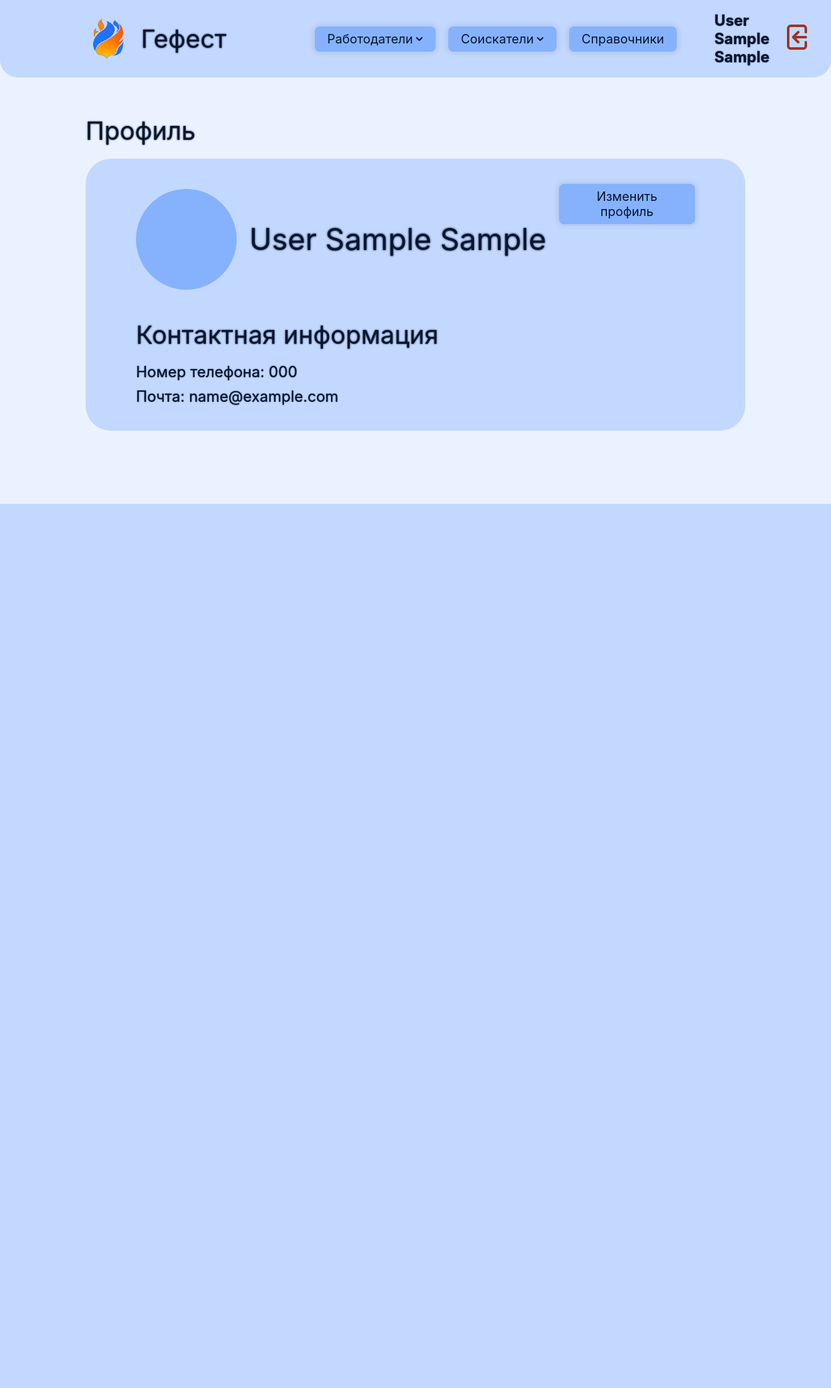
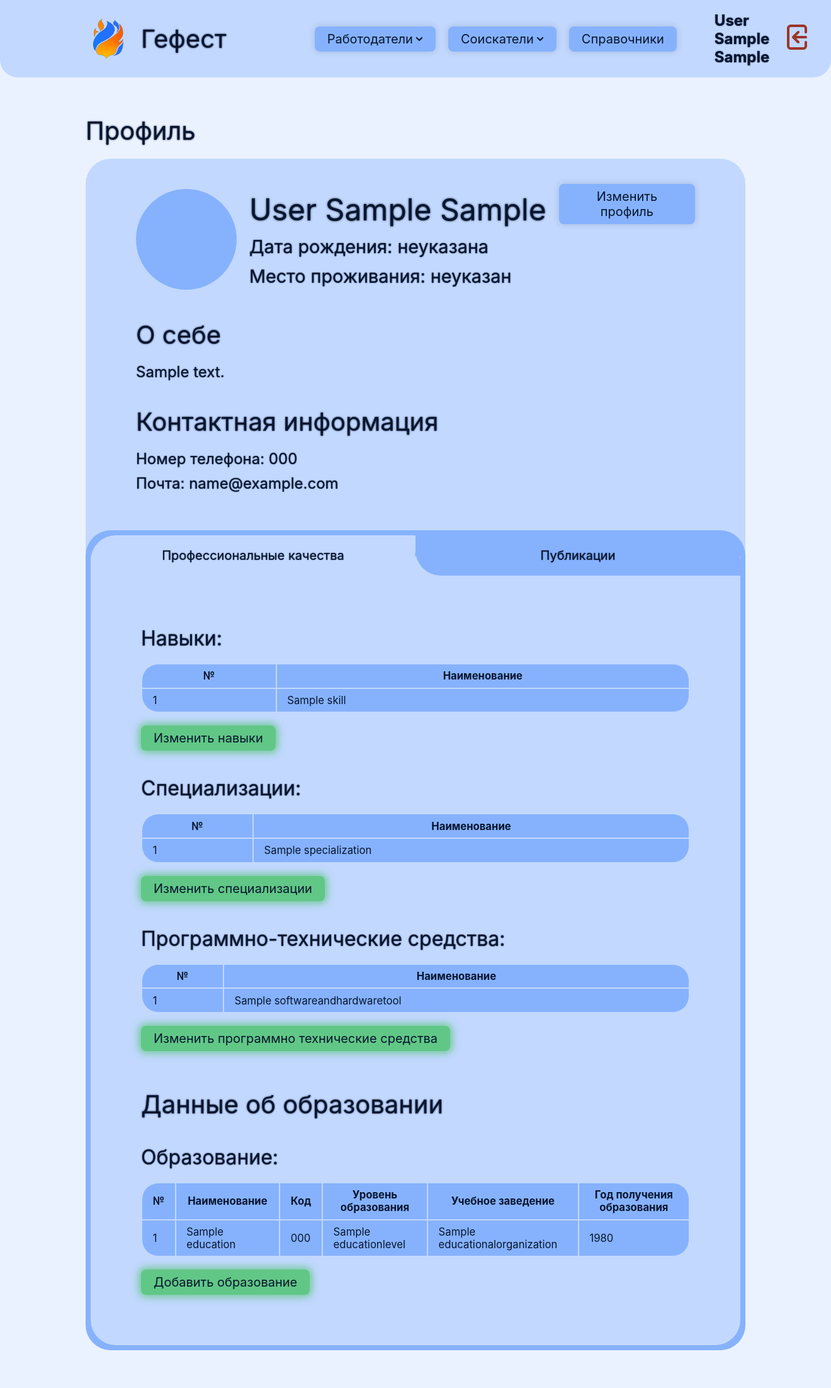
Before and after one commit to ZoomBySNik/Hephaestus, a Django app: page /profile/ in a window 1320 px wide. Shown: the whole page at 63% size. Before the commit the page ends 800 px from the top, so only its background shows below. Run offline with Django 4.2, Linux system fonts and the light colour scheme; a user stored in the database is signed in; tables that the repository leaves empty hold one stand-in row (values such as "Sample post"); some libraries are stand-ins or nearby versions.

Commit message:
Почти написан профиль для соискателя

```diff
--- /dev/null
+++ b/domain/templates/general_templates/profile/components/job_seeker_profile.html
@@ -0,0 +1,145 @@
+{% load static %}
+{% block content %}
+    <div class="flex-vertical extra-part">
+        <div class="top-splitter-two flex-horizontal">
+            <div class="splitted-part left active" onclick="toggleSplitter(this)">Профессиональные
+                качества
+            </div>
+            <div class="splitted-part right" onclick="toggleSplitter(this)">Публикации</div>
+        </div>
+        <div class="flex-vertical gap-1em inner-part">
+            <div class="content flex-vertical gap-3em active-content" style="padding: 2em 4em;">
+                <div class="flex-vertical gap-2em">
+                    <div class="flex-vertical gap-1em">
+                        <h1 class="title" style="font-size: xx-large">Навыки:</h1>
+                        {% if data.skill.exists %}
+                            <table class="table">
+                                <tr>
+                                    <th>№</th>
+                                    <th>Наименование</th>
+                                </tr>
+                                {% for skill in data.skill.all %}
+                                    <tr>
+                                        <td>
+                                            {{ forloop.counter }}
+                                        </td>
+                                        <td>
+                                            {{ skill.name }}
+                                        </td>
+                                    </tr>
+                                {% endfor %}
+                            </table>
+                        {% else %}
+                            <p class="error-message">Вы пока не добавили навыки</p>
+                        {% endif %}
+                        <a href="#">
+                            <button class="button submit">Изменить навыки</button>
+                        </a>
+                    </div>
+                    <div class="flex-vertical gap-1em">
+                        <h1 class="title" style="font-size: xx-large">Специализации:</h1>
+                        {% if data.specialization.exists %}
+                            <table class="table">
+                                <tr>
+                                    <th>№</th>
+                                    <th>Наименование</th>
+                                </tr>
+                                {% for specialization in data.specialization.all %}
+                                    <tr>
+                                        <td>
+                                            {{ forloop.counter }}
+                                        </td>
+                                        <td>
+                                            {{ specialization.name }}
+                                        </td>
+                                    </tr>
+                                {% endfor %}
+                            </table>
+                        {% else %}
+                            <p class="error-message">Вы пока не добавили специализаций</p>
+                        {% endif %}
+                        <a href="{% url 'job_seeker_specializations' data.id %}">
+                            <button class="button submit">Изменить специализации</button>
+                        </a>
+                    </div>
+                    <div class="flex-vertical gap-1em">
+                        <h1 class="title" style="font-size: xx-large">Программно-технические средства:</h1>
+                        {% if data.softwareandhardwaretoolofjobseeker_set.exists %}
+                            <table class="table">
+                                <tr>
+                                    <th>№</th>
+                                    <th>Наименование</th>
+                                </tr>
+                                {% for software_and_hardware_tool in data.softwareandhardwaretoolofjobseeker_set.all %}
+                                    <tr>
+                                        <td>
+                                            {{ forloop.counter }}
+                                        </td>
+                                        <td>
+                                            {{ software_and_hardware_tool.software_and_hardware_tool.name }}
+                                        </td>
+                                    </tr>
+                                {% endfor %}
+                            </table>
+                        {% else %}
+                            <p class="error-message">Вы пока не добавили программно-технических средств</p>
+                        {% endif %}
+                        <a href="{% url 'job_seeker_software_and_hardware_tools' data.id %}">
+                            <button class="button submit">Изменить программно технические средства</button>
+                        </a>
+                    </div>
+                </div>
+                <div class="flex-vertical gap-2em">
+                    <h1 class="title">Данные об образовании</h1>
+                    <div class="flex-vertical gap-1em">
+                        <h1 class="title" style="font-size: xx-large">Образование:</h1>
+                        {% if data.educationofjobseeker_set.exists %}
+                            <table class="table">
+                                <tr>
+                                    <th>№</th>
+                                    <th>Наименование</th>
+                                    <th>Код</th>
+                                    <th>Уровень образования</th>
+                                    <th>Учебное заведение</th>
+                                    <th>Год получения образования</th>
+                                </tr>
+                                {% for education in data.educationofjobseeker_set.all %}
+                                    <tr>
+                                        <td>
+                                            {{ forloop.counter }}
+                                        </td>
+                                        <td>
+                                            {{ education.education.name }}
+                                        </td>
+                                        <td>
+                                            {{ education.education.code }}
+                                        </td>
+                                        <td>
+                                            {{ education.education.education_level.name }}
+                                        </td>
+                                        <td>
+                                            {{ education.education.organization.name }}
+                                        </td>
+                                        <td>
+                                            {{ education.year_received }}
+                                        </td>
+                                    </tr>
+                                {% endfor %}
+                            </table>
+                        {% else %}
+                            <p class="error-message">Вы пока не добавили образование</p>
+                        {% endif %}
+                        <a href="{% url 'job_seeker_education' data.id %}">
+                            <button class="button submit">Добавить образование</button>
+                        </a>
+                    </div>
+                </div>
+                <div class="content flex-vertical gap-3em inactive-content" style="padding: 2em 4em;">
+                    <a href="#">
+                        <button class="button submit">Создать новую публикацию</button>
+                    </a>
+                </div>
+            </div>
+        </div>
+    </div>
+{% endblock content %}
--- a/domain/templates/general_templates/profile/profile.html
+++ b/domain/templates/general_templates/profile/profile.html
@@ -13,10 +13,16 @@
                         {% else %}
                             <div class="person-img"></div>
                         {% endif %}
-                        <div class="flex-vertical gap-1em text-size-larger">
+                        <div class="flex-vertical gap-05em text-size-larger">
                             <h1 class="title">
                                 {{ user.last_name }} {{ user.first_name }} {{ user.patronymic }}
                             </h1>
+                            {% if user_type == 'job_seeker' %}
+                                <p class="text1">Дата рождения: {% if data.birthdate != 'None' %}неуказана{% else %}
+                                    {{ data.birthdate }}{% endif %}</p>
+                                <p class="text1">Место проживания: {% if data.address != 'None' %}неуказан{% else %}
+                                    {{ data.address.locality }}{% endif %}</p>
+                            {% endif %}
                         </div>
                         <div class="flex-vertical gap-1em text-size-larger" style="flex: 1; align-items: end">
                             <a href="#">
@@ -27,6 +33,14 @@
                             <br>
                         </div>
                     </div>
+                    {% if user_type == 'job_seeker' %}
+                        {% if data.about != 'None' and data.about %}
+                            <div class="flex-vertical gap-1em">
+                                <h1 class="title">О себе</h1>
+                                <p class="text1">{{ data.about }}</p>
+                            </div>
+                        {% endif %}
+                    {% endif %}
                     <div class="flex-vertical gap-1em">
                         <h1 class="title">Контактная информация</h1>
                         <div class="flex-vertical gap-05em">
@@ -35,8 +49,10 @@
                         </div>
                     </div>
                 </div>
+                {% if user_type == 'job_seeker' %}
+                    {% include 'general_templates/profile/components/job_seeker_profile.html' %}
+                {% endif %}
             </div>
-        </div>
     </section>
     <script>
     </script>
--- a/domain/views/general_views.py
+++ b/domain/views/general_views.py
@@ -118,7 +118,50 @@ def jobseeker_registration(request):
     return render(request, 'registration/user_registration.html', {'form': form})
 
 
+def get_user_type(user_id):
+    try:
+        job_seeker = JobSeeker.objects.get(id=user_id)
+        user_type = 'job_seeker'
+    except JobSeeker.DoesNotExist:
+        try:
+            employer = Employer.objects.get(id=user_id)
+            user_type = 'employer'
+        except Employer.DoesNotExist:
+            try:
+                employee = Employee.objects.get(id=user_id)
+                user_type = 'employee'
+            except Employee.DoesNotExist:
+                return None, 'not_found'
+    return user_type
+
+
+def get_user_data(user_id):
+    user_type = get_user_type(user_id)
+    if user_type == 'job_seeker':
+        try:
+            return JobSeeker.objects.get(id=user_id)
+        except JobSeeker.DoesNotExist:
+            return None
+    elif user_type == 'employer':
+        try:
+            return Employer.objects.get(id=user_id)
+        except Employer.DoesNotExist:
+            return None
+    elif user_type == 'employee':
+        try:
+            return Employee.objects.get(id=user_id)
+        except Employee.DoesNotExist:
+            return None
+    else:
+        return None
+
+
 @login_required
 def profile(request):
     user = request.user
-    return render(request, 'general_templates/profile/profile.html', {'user': user})
+    user_type = get_user_type(user.id)
+    data = get_user_data(user.id)
+    context = {'user': user,
+               'data': data,
+               'user_type': user_type}
+    return render(request, 'general_templates/profile/profile.html', context)
```
